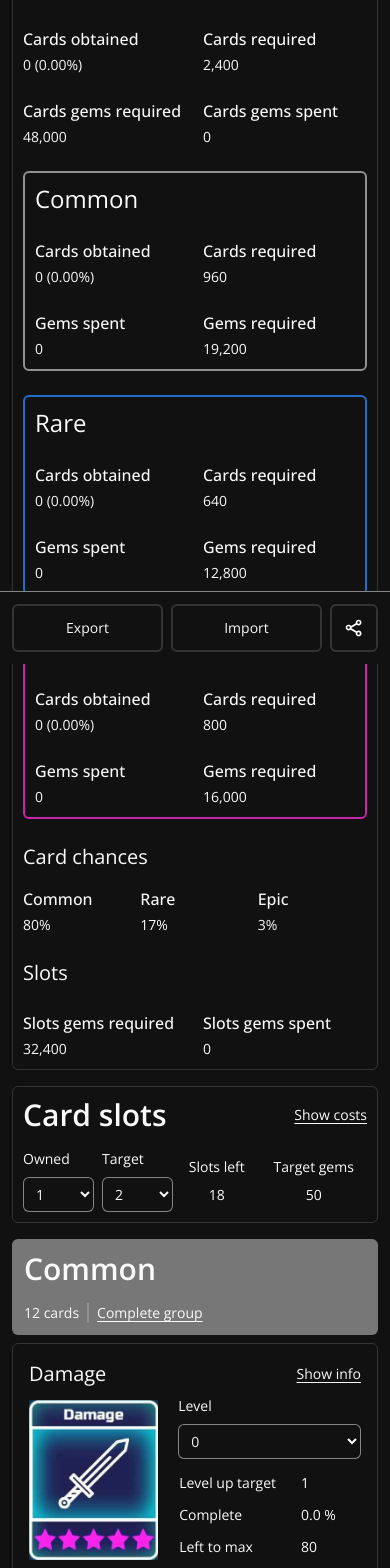
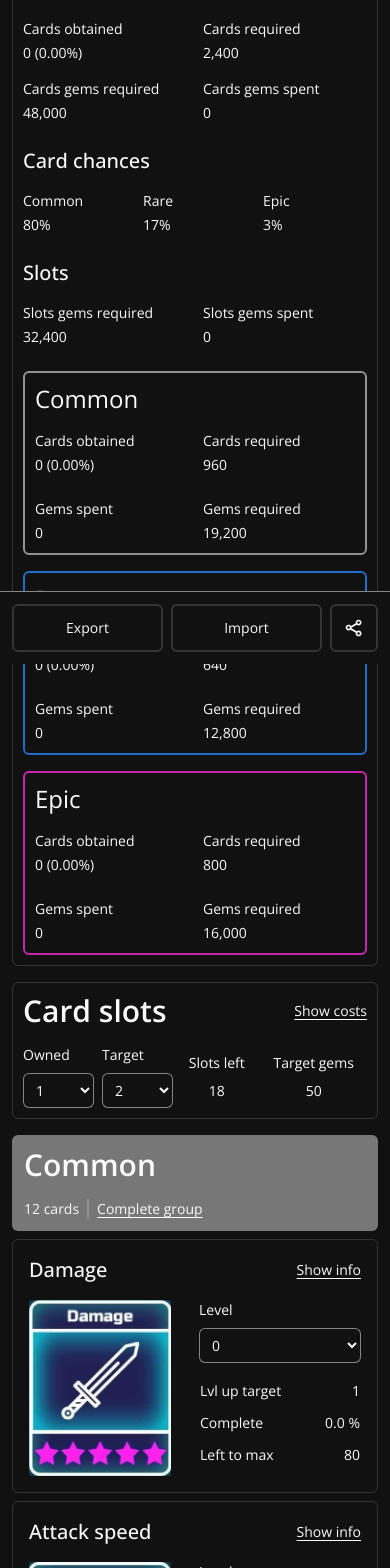
Before and after one commit to buczekmatthias/card-tracker, a Vue app: page / in a window 390 px wide. Shown: the part 180-1748 px from the top of the page. Built offline with nearby package versions, Linux system fonts and the light colour scheme.

Commit message:
New responsiveness for UI

```diff
--- a/src/assets/main.css
+++ b/src/assets/main.css
@@ -7,7 +7,7 @@ html:has(#export) {
 }
 
 #app {
-  @apply mx-auto min-h-screen text-font flex flex-col w-full max-w-app text-sm;
+  @apply mx-auto min-h-screen text-font flex flex-col w-full text-sm;
   font-family: "Open Sans", sans-serif;
 }
 
@@ -47,10 +47,6 @@ pre {
     @apply flex flex-col gap-1;
   }
 
-  .tracker-box :first-child {
-    @apply text-base font-medium;
-  }
-
   .tracker-container {
     @apply border border-solid border-container rounded-md p-2.5;
   }
@@ -64,7 +60,7 @@ pre {
   }
 
   .container-subheader {
-    @apply text-xl;
+    @apply text-xl font-medium;
   }
 
   .container-content {
--- a/src/components/Navigation.vue
+++ b/src/components/Navigation.vue
@@ -27,7 +27,7 @@ defineEmits(["pageChange"]);
 
 <style lang="postcss" scoped>
 .nav {
-  @apply w-full gap-2 p-container grid grid-cols-2;
+  @apply w-full gap-2 p-container max-w-nav self-center grid grid-cols-2;
 }
 .nav-btn {
   @apply border-2 border-solid rounded-md px-5 py-3;
--- a/src/components/SharePanel.vue
+++ b/src/components/SharePanel.vue
@@ -1,5 +1,5 @@
 <template>
-  <div class="bg-theme sticky bottom-0 left-0 p-3 grid grid-cols-[1fr_1fr_auto] gap-x-2 gap-y-3 border-t border-solid border-t-separator/50 app:border-x app:border-x-separator/50 app:rounded-t-lg max-w-app mt-3 app:mx-3">
+  <div class="bg-theme sticky bottom-0 left-0 p-3 grid grid-cols-[1fr_1fr_auto] gap-x-2 gap-y-3 border-t border-solid border-t-separator/50 panel:border-x panel:border-x-separator/50 panel:rounded-t-lg max-w-nav self-center w-full mt-3">
     <SharePanelExport v-if="showExport" />
     <SharePanelImport v-if="showImport" />
     <slot :showShare="showShare" />
--- a/src/components/Tracker/Card.vue
+++ b/src/components/Tracker/Card.vue
@@ -1,21 +1,21 @@
 <template>
-  <Container class="flex flex-col gap-2 p-4">
-    <div class="grid grid-cols-[1.5fr_2fr] gap-3">
-      <div class="flex flex-col items-start gap-3">
+  <Container class="flex flex-col gap-4 p-4 flex-1">
+    <div class="flex items-start justify-between">
       <p class="container-subheader">{{ updatedCard.name }}</p>
-        <img
-          :src="getIcon()"
-          :alt="`${updatedCard.name} card`"
-          class="max-h-40"
-        />
-      </div>
-      <div class="flex flex-col gap-2">
       <button
         class="toggle-underline self-end my-1"
         @click="showInfo = !showInfo"
       >
         {{ showInfo ? "Hide" : "Show" }} info
       </button>
+    </div>
+    <div class="grid grid-cols-2 gap-2">
+      <img
+        :src="getIcon()"
+        :alt="`${updatedCard.name} card`"
+        class="max-h-44"
+      />
+      <div class="flex flex-col gap-3">
         <div
           class="grid gap-2"
           :class="[0, 7].includes(updatedCard.lvl) ? 'grid-cols-1' : 'grid-cols-2'"
@@ -60,16 +60,16 @@
         <table>
           <tbody class="[&>tr>td]:py-1.5">
             <tr>
-              <td class="w-8/12">Level up target</td>
-              <td>{{ target || "---" }}</td>
+              <td class="w-8/12">Lvl up target</td>
+              <td class="text-end">{{ target || "---" }}</td>
             </tr>
             <tr>
               <td class="w-8/12">Complete</td>
-              <td>{{ getPercentageOfMax(getRequiredToMax(updatedCard.lvl, updatedCard.owned)) }} %</td>
+              <td class="text-end">{{ getPercentageOfMax(getRequiredToMax(updatedCard.lvl, updatedCard.owned)) }} %</td>
             </tr>
             <tr>
               <td class="w-8/12">Left to max</td>
-              <td>{{ getRequiredToMax(updatedCard.lvl, updatedCard.owned) }}</td>
+              <td class="text-end">{{ getRequiredToMax(updatedCard.lvl, updatedCard.owned) }}</td>
             </tr>
           </tbody>
         </table>
--- a/src/components/Tracker/CardGroup.vue
+++ b/src/components/Tracker/CardGroup.vue
@@ -1,5 +1,5 @@
 <template>
-  <div class="flex flex-col gap-3">
+  <div class="flex flex-col gap-3 self-center w-full max-w-md cardsDouble:max-w-3xl cardsTriple:max-w-6xl">
     <div
       class="p-3 bg-opacity-80 rounded-md -mb-1 flex flex-col"
       :class="{
@@ -8,20 +8,54 @@
         'bg-card-epic': rarity === 'Epic',
       }"
     >
-      <div class="w-full flex gap-3 items-center justify-between mb-4" v-if="isGroupFinished">
+      <div
+        class="w-full flex gap-3 items-center justify-between mb-4"
+        v-if="isGroupFinished"
+      >
         <p class="container-header mb-0">{{ group.name }}</p>
-        <button class="toggle-underline" @click="collapseGroup = !collapseGroup">{{ collapseGroup ? "Show" : "Hide" }} cards</button>
+        <button
+          class="toggle-underline"
+          @click="collapseGroup = !collapseGroup"
+        >
+          {{ collapseGroup ? "Show" : "Hide" }} cards
+        </button>
       </div>
-      <p class="w-full container-header" v-else>{{ group.name }}</p>
+      <p
+        class="w-full container-header"
+        v-else
+      >
+        {{ group.name }}
+      </p>
       <div class="flex">
         <p>{{ group.cards.length }} cards</p>
-        <p v-if="isGroupFinished" class="border-l-2 border-l-[#fafafa] border-opacity-20 border-solid ml-2 pl-2">Group finished</p>
-        <button v-else class="border-l-2 border-l-[#fafafa] border-opacity-20 border-solid ml-2 px-2 toggle-underline" @click="completeGroup" v-if="!isGroupFinished">Complete group</button>
+        <p
+          v-if="isGroupFinished"
+          class="border-l-2 border-l-[#fafafa] border-opacity-20 border-solid ml-2 pl-2"
+        >
+          Group finished
+        </p>
+        <button
+          v-else
+          class="border-l-2 border-l-[#fafafa] border-opacity-20 border-solid ml-2 px-2 toggle-underline"
+          @click="completeGroup"
+          v-if="!isGroupFinished"
+        >
+          Complete group
+        </button>
       </div>
     </div>
-    <template v-if="!collapseGroup">
-      <Card v-for="(card, ind) in group.cards" :key="card.name" :card="card" :info="info[card.name]" @cardUpdate="updateCard($event, ind)" />
-    </template>
+    <div
+      class="grid gap-2 grid-cols-1 cardsDouble:grid-cols-2 cardsTriple:grid-cols-3 items-start"
+      v-if="!collapseGroup"
+    >
+      <Card
+        v-for="(card, ind) in group.cards"
+        :key="card.name"
+        :card="card"
+        :info="info[card.name]"
+        @cardUpdate="updateCard($event, ind)"
+      />
+    </div>
   </div>
 </template>
 
--- a/src/components/Tracker/CardSlots.vue
+++ b/src/components/Tracker/CardSlots.vue
@@ -1,8 +1,13 @@
 <template>
-  <Container class="flex flex-col gap-4">
+  <Container class="flex flex-col gap-4 w-full max-w-md cardsDouble:max-w-3xl cardsTriple:max-w-6xl self-center">
     <div class="flex justify-between items-center">
       <p class="container-header mb-0">Card slots</p>
-      <button class="toggle-underline" @click="isShowSlotInfo = !isShowSlotInfo">{{ isShowSlotInfo ? "Hide" : "Show" }} costs</button>
+      <button
+        class="toggle-underline"
+        @click="isShowSlotInfo = !isShowSlotInfo"
+      >
+        {{ isShowSlotInfo ? "Hide" : "Show" }} costs
+      </button>
     </div>
     <div
       class="slots-content"
@@ -14,13 +19,28 @@
       <div>
         <span>Owned</span>
         <select v-model="ownedSlots">
-          <option :value="i" v-for="i in Array.from(Array(parseInt(maxSlots)).keys(), (_, j) => j + 1)" :key="i">{{ i }}</option>
+          <option
+            :value="i"
+            v-for="i in Array.from(Array(parseInt(maxSlots)).keys(), (_, j) => j + 1)"
+            :key="i"
+          >
+            {{ i }}
+          </option>
         </select>
       </div>
       <div v-if="parseInt(ownedSlots) !== parseInt(maxSlots)">
         <span>Target</span>
-        <select v-model="targetSlot" :disabled="parseInt(ownedSlots) === parseInt(maxSlots)">
-          <option :value="i" v-for="i in Array.from(Array(parseInt(maxSlots - ownedSlots)).keys(), (_, j) => parseInt(ownedSlots) + j + 1)" :key="i">{{ i }}</option>
+        <select
+          v-model="targetSlot"
+          :disabled="parseInt(ownedSlots) === parseInt(maxSlots)"
+        >
+          <option
+            :value="i"
+            v-for="i in Array.from(Array(parseInt(maxSlots - ownedSlots)).keys(), (_, j) => parseInt(ownedSlots) + j + 1)"
+            :key="i"
+          >
+            {{ i }}
+          </option>
         </select>
       </div>
       <div>
@@ -32,7 +52,10 @@
         <span>{{ costToTarget(ownedSlots, targetSlot).toLocaleString() }}</span>
       </div>
     </div>
-    <div class="flex flex-col gap-3 border-t border-solid border-t-container pt-4" v-if="isShowSlotInfo">
+    <div
+      class="flex flex-col gap-3 border-t border-solid border-t-container pt-4"
+      v-if="isShowSlotInfo"
+    >
       <p class="font-semibold text-2xl">Slots costs</p>
       <CardSlotsTable />
     </div>
--- a/src/components/Tracker/GemTracker.vue
+++ b/src/components/Tracker/GemTracker.vue
@@ -1,16 +1,27 @@
 <template>
-  <Container class="tracker-grid">
+  <Container
+    class="grid grid-cols-1 cardsDouble:grid-cols-2 cardsTriple:grid-cols-3 gap-6 w-full max-w-md cardsDouble:max-w-3xl cardsTriple:max-w-6xl self-center"
+    :class="{ 'cardsTriple:grid-cols-2': requiredCards === 0 }"
+  >
     <p class="container-header col-span-full mb-0">Gem tracker</p>
-    <p class="container-subheader col-span-full">Cards</p>
+    <div class="flex flex-col gap-4">
+      <p class="container-subheader">Cards</p>
+      <div class="grid grid-cols-2 gap-4">
         <div class="tracker-box">
           <p>Cards obtained</p>
           <p>{{ obtainedCards.toLocaleString() }} ({{ cardCompletePercent }}%)</p>
         </div>
-    <div class="tracker-box" v-if="requiredCards > 0">
+        <div
+          class="tracker-box"
+          v-if="requiredCards > 0"
+        >
           <p>Cards required</p>
           <p>{{ requiredCards.toLocaleString() }}</p>
         </div>
-    <div class="tracker-box" v-if="requiredCardGems > 0">
+        <div
+          class="tracker-box"
+          v-if="requiredCardGems > 0"
+        >
           <p>Cards gems required</p>
           <p>{{ requiredCardGems.toLocaleString() }}</p>
         </div>
@@ -18,17 +29,27 @@
           <p>Cards gems spent</p>
           <p>{{ ((obtainedCards + requiredCards) * 20 - requiredCardGems).toLocaleString() }}</p>
         </div>
-    <TrackerGroupStats class="border-card-common" :stats="commonStats" rarity="Common" />
-    <TrackerGroupStats class="border-card-rare" :stats="rareStats" rarity="Rare" />
-    <TrackerGroupStats class="border-card-epic" :stats="epicStats" rarity="Epic" />
-    <div class="col-span-full grid grid-cols-3 gap-2" v-if="requiredCards > 0">
-      <p class="container-subheader col-span-full mb-2">Card chances</p>
-      <div class="tracker-box" v-for="(chance, type) in cardChances" :key="type">
+      </div>
+    </div>
+    <div
+      class="flex flex-col gap-4"
+      v-if="requiredCards > 0"
+    >
+      <p class="container-subheader">Card chances</p>
+      <div class="grid grid-cols-3 gap-4">
+        <div
+          class="tracker-box"
+          v-for="(chance, type) in cardChances"
+          :key="type"
+        >
           <p>{{ type }}</p>
           <p>{{ chance }}%</p>
         </div>
       </div>
+    </div>
+    <div class="flex flex-col gap-4 cardsDouble:col-start-2 cardsDouble:row-start-2">
       <p class="container-subheader col-span-full">Slots</p>
+      <div class="grid grid-cols-2 gap-4">
         <div class="tracker-box">
           <p>Slots gems required</p>
           <p>{{ slotsCost.toLocaleString() }}</p>
@@ -36,6 +57,25 @@
         <div class="tracker-box">
           <p>Slots gems spent</p>
           <p>{{ slotsGemsSpent.toLocaleString() }}</p>
+        </div>
+      </div>
+    </div>
+    <div class="col-span-full grid grid-cols-1 gap-4 cardsDouble:grid-cols-2 cardsTriple:grid-cols-3 items-start">
+      <TrackerGroupStats
+        class="border-card-common"
+        :stats="commonStats"
+        rarity="Common"
+      />
+      <TrackerGroupStats
+        class="border-card-rare"
+        :stats="rareStats"
+        rarity="Rare"
+      />
+      <TrackerGroupStats
+        class="border-card-epic"
+        :stats="epicStats"
+        rarity="Epic"
+      />
     </div>
   </Container>
 </template>
--- a/src/components/Tracker/TrackerGroupStats.vue
+++ b/src/components/Tracker/TrackerGroupStats.vue
@@ -1,12 +1,25 @@
 <template>
-  <Container class="col-span-full tracker-grid border-2" :class="{ 'items-center': stats.required === 0 }">
-    <p class="text-2xl" :class="{ 'col-span-full': stats.required !== 0 }">{{ rarity }}</p>
-    <p class="justify-self-end italic" v-if="stats.required === 0">Finished</p>
+  <Container class="border-2 flex flex-col gap-4">
+    <div class="col-span-full flex justify-between">
+      <p class="text-2xl">
+        {{ rarity }}
+      </p>
+      <p
+        class="italic"
+        v-if="stats.required === 0"
+      >
+        Finished
+      </p>
+    </div>
+    <div class="tracker-grid">
       <div class="tracker-box">
         <p>Cards obtained</p>
         <p>{{ stats.obtained.toLocaleString() }} ({{ stats.percent_finished }}%)</p>
       </div>
-    <div class="tracker-box" v-if="stats.required !== 0">
+      <div
+        class="tracker-box"
+        v-if="stats.required !== 0"
+      >
         <p>Cards required</p>
         <p>{{ stats.required.toLocaleString() }}</p>
       </div>
@@ -14,9 +27,13 @@
         <p>Gems spent</p>
         <p>{{ stats.gems_spent.toLocaleString() }}</p>
       </div>
-    <div class="tracker-box" v-if="stats.required !== 0">
+      <div
+        class="tracker-box"
+        v-if="stats.required !== 0"
+      >
         <p>Gems required</p>
         <p>{{ stats.gems_required.toLocaleString() }}</p>
+      </div>
     </div>
   </Container>
 </template>
--- a/src/layouts/Loadout.vue
+++ b/src/layouts/Loadout.vue
@@ -1,5 +1,5 @@
 <template>
-  <div class="flex flex-col pb-0 app:px-3">
+  <div class="flex flex-col pb-0 max-w-loadout self-center w-full">
     <div class="px-container sticky top-0 bg-theme border-b border-solid border-b-separator/50">
       <div class="loadout-grid h-24 justify-items-center">
         <div></div>
--- a/tailwind.config.js
+++ b/tailwind.config.js
@@ -32,7 +32,8 @@ export default {
         screen: ["100vh", "100dvh"],
       },
       maxWidth: {
-        app: "500px",
+        nav: "700px",
+        loadout: "800px",
       },
       minHeight: {
         screen: ["100vh", "100dvh"],
@@ -41,7 +42,9 @@ export default {
         container: "0.75rem",
       },
       screens: {
-        app: "500px",
+        cardsDouble: "685px",
+        cardsTriple: "1060px",
+        panel: "705px",
       },
       textColor: {
         active: "#32ef2e",
```
Lines whose indentation alone changed are shown as unchanged.
